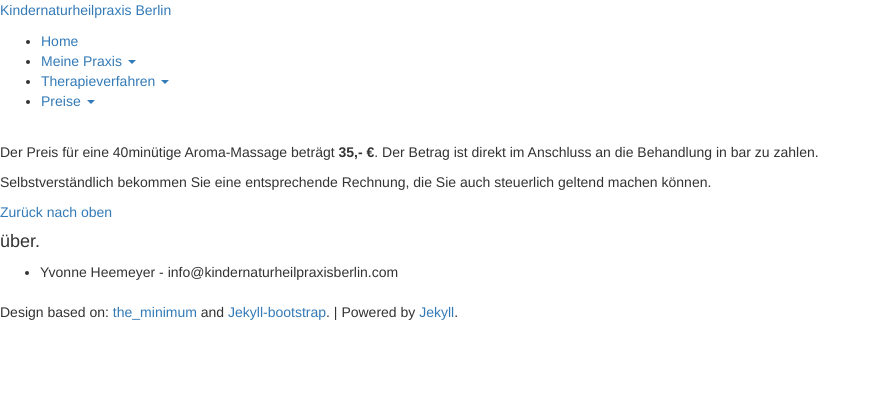
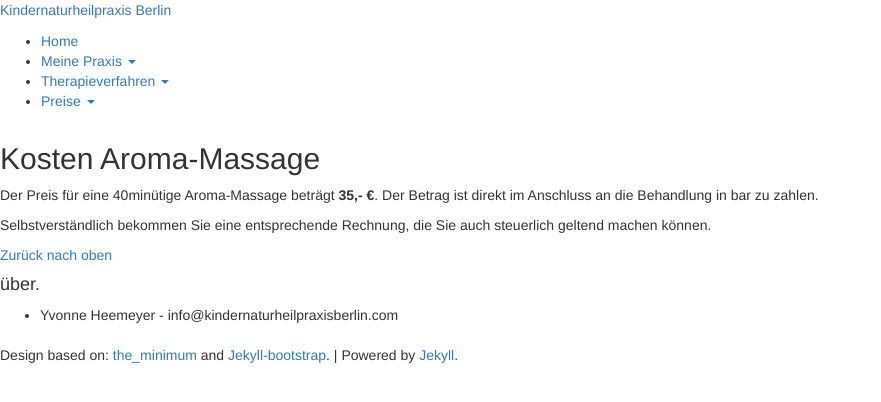
Before and after one commit to heilpraktiker/heilpraktiker.github.io, a Jekyll site: the page built from preise/massage/index.md, in a window 1280 px wide. Shown: the top 402 px of the page, without its empty margins (0-881 px from the left). Built offline with Jekyll 4.4.1, drawn with Linux system fonts in a browser that asks for light colours; nearby versions of some CDN libraries; comment, search, counter and statistics services are not loaded.

Commit message:
Updated index.md

```diff
--- a/preise/massage/index.md
+++ b/preise/massage/index.md
@@ -6,6 +6,7 @@ published: true
 ---
 
 {% include JB/setup %}
+##Kosten Aroma-Massage
 Der Preis für eine 40minütige Aroma-Massage beträgt **35,- €**. Der Betrag ist direkt im Anschluss an die Behandlung in bar zu zahlen.
 
 Selbstverständlich bekommen Sie eine entsprechende Rechnung, die Sie auch steuerlich geltend machen können.
```
